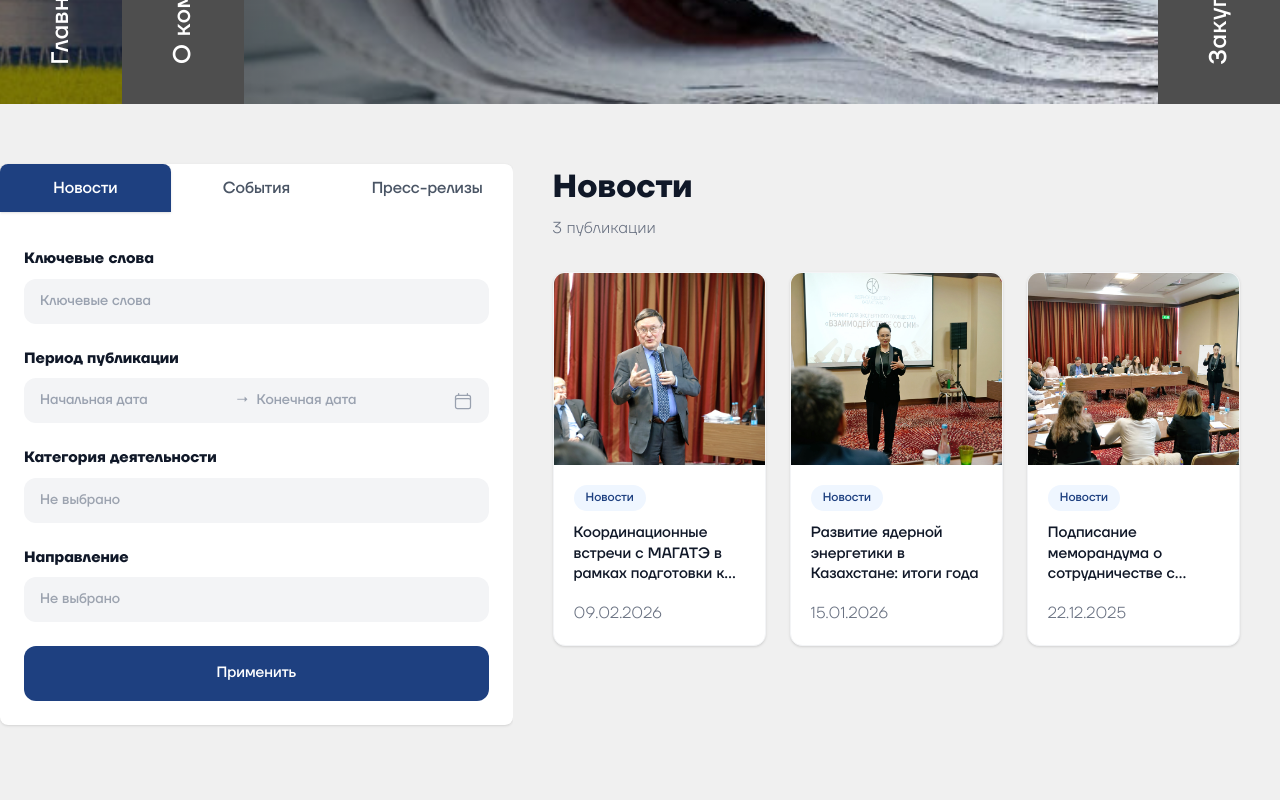
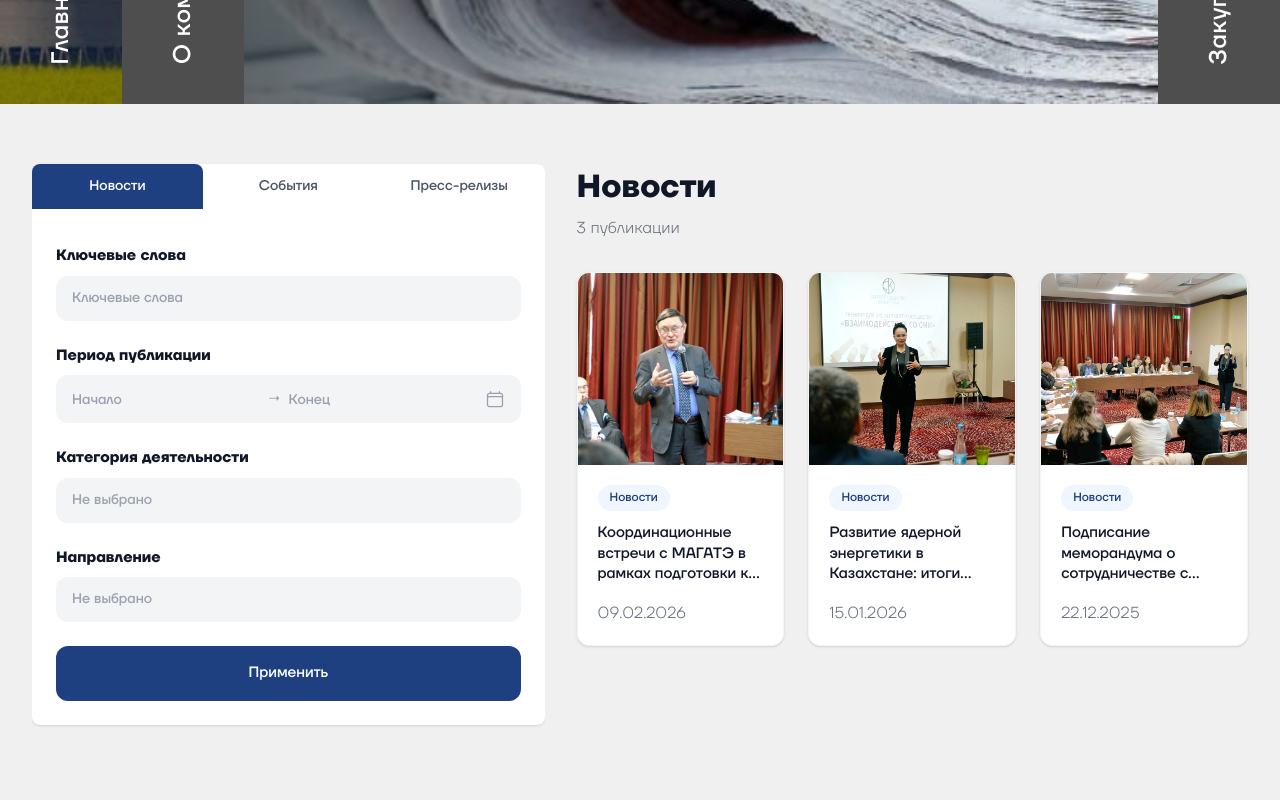
Before and after one commit to Bublik-05/knpp_practice, a Next.js app in the folder apps/web/: page /news in a window 1280 px wide. Shown: the part 560-1360 px from the top of the page. Built offline with nearby package versions, Linux system fonts and the light colour scheme; grey boxes are pictures that could not be loaded.

Commit message:
updated new filter

```diff
--- a/apps/web/components/sections/NewsContent.tsx
+++ b/apps/web/components/sections/NewsContent.tsx
@@ -93,7 +93,7 @@ export default function NewsContent() {
       <NewsFilter active={filter} onChange={setFilter} counts={counts} />
 
       {/* Контент справа */}
-      <div className="flex-1 px-10 py-10">
+      <div className="flex-1 pr-8 py-10">
         {/* Заголовок раздела */}
         <div className="mb-8">
           <h1 className="text-[32px] font-bold text-gray-900 ">
--- a/apps/web/components/sections/NewsFilter.tsx
+++ b/apps/web/components/sections/NewsFilter.tsx
@@ -1,6 +1,6 @@
 "use client";
 
-import { useState } from "react";
+import { useState, useEffect, useRef } from "react";
 
 export type FilterKey = "Новости" | "События" | "Пресс-релизы";
 
@@ -26,19 +26,163 @@ const directionOptions = [
   "Регулирование",
 ];
 
+const MONTHS_SHORT = [
+  "Янв", "Фев", "Мар", "Апр", "Май", "Июн",
+  "Июл", "Авг", "Сен", "Окт", "Ноя", "Дек",
+];
+
+/* ── Кастомный пикер месяц / год ──────────────────────── */
+interface MonthYear { year: number; month: number }
+
+interface PickerProps {
+  value: MonthYear | null;
+  onChange: (v: MonthYear | null) => void;
+  placeholder: string;
+  alignRight?: boolean;
+}
+
+function MonthYearPicker({ value, onChange, placeholder, alignRight }: PickerProps) {
+  const [open, setOpen]           = useState(false);
+  const [viewYear, setViewYear]   = useState(value?.year ?? new Date().getFullYear());
+  const [yearDraft, setYearDraft] = useState(String(value?.year ?? new Date().getFullYear()));
+  const containerRef = useRef<HTMLDivElement>(null);
+
+  // Закрыть при клике вне
+  useEffect(() => {
+    function onDown(e: MouseEvent) {
+      if (containerRef.current && !containerRef.current.contains(e.target as Node))
+        setOpen(false);
+    }
+    if (open) document.addEventListener("mousedown", onDown);
+    return () => document.removeEventListener("mousedown", onDown);
+  }, [open]);
+
+  // Синхронизировать черновик года при открытии
+  function handleOpen() {
+    const y = value?.year ?? new Date().getFullYear();
+    setViewYear(y);
+    setYearDraft(String(y));
+    setOpen(true);
+  }
+
+  function stepYear(delta: number) {
+    setViewYear((y) => {
+      const next = y + delta;
+      setYearDraft(String(next));
+      return next;
+    });
+  }
+
+  function handleYearType(raw: string) {
+    setYearDraft(raw);
+    const n = parseInt(raw, 10);
+    if (!isNaN(n) && n >= 1900 && n <= 2100) setViewYear(n);
+  }
+
+  function pickMonth(month: number) {
+    onChange({ year: viewYear, month });
+    setOpen(false);
+  }
+
+  const label = value ? `${MONTHS_SHORT[value.month - 1]} ${value.year}` : "";
+
+  return (
+    <div ref={containerRef} className="relative flex-1 min-w-0">
+      {/* Поле ввода */}
+      <input
+        type="text"
+        readOnly
+        placeholder={placeholder}
+        value={label}
+        onClick={handleOpen}
+        className="w-full bg-transparent outline-none border-none text-[14px] text-gray-700 placeholder-gray-400 cursor-pointer caret-transparent"
+      />
+
+      {/* Дропдаун */}
+      {open && (
+        <div
+          className={`absolute top-full z-50 mt-2 bg-white rounded-2xl shadow-2xl p-4 w-[220px] ${
+            alignRight ? "right-0" : "left-0"
+          }`}
+        >
+          {/* Навигация по году */}
+          <div className="flex items-center justify-between mb-3">
+            <button
+              onMouseDown={(e) => e.preventDefault()}
+              onClick={() => stepYear(-1)}
+              className="w-8 h-8 flex items-center justify-center rounded-full hover:bg-gray-100 text-gray-500 text-lg font-light"
+            >
+              ‹
+            </button>
+
+            <input
+              type="text"
+              value={yearDraft}
+              onChange={(e) => handleYearType(e.target.value)}
+              onMouseDown={(e) => e.stopPropagation()}
+              className="w-16 text-center text-[15px] font-semibold text-gray-900 outline-none border-b border-gray-200 bg-transparent pb-0.5"
+            />
+
+            <button
+              onMouseDown={(e) => e.preventDefault()}
+              onClick={() => stepYear(1)}
+              className="w-8 h-8 flex items-center justify-center rounded-full hover:bg-gray-100 text-gray-500 text-lg font-light"
+            >
+              ›
+            </button>
+          </div>
+
+          {/* Сетка месяцев */}
+          <div className="grid grid-cols-3 gap-1">
+            {MONTHS_SHORT.map((m, i) => {
+              const isActive = value?.year === viewYear && value?.month === i + 1;
+              return (
+                <button
+                  key={m}
+                  onMouseDown={(e) => e.preventDefault()}
+                  onClick={() => pickMonth(i + 1)}
+                  className={`py-2 rounded-lg text-[13px] font-medium transition-colors duration-100 ${
+                    isActive
+                      ? "bg-[#1E4080] text-white"
+                      : "text-gray-600 hover:bg-gray-100"
+                  }`}
+                >
+                  {m}
+                </button>
+              );
+            })}
+          </div>
+
+          {/* Кнопка сброса */}
+          {value && (
+            <button
+              onMouseDown={(e) => e.preventDefault()}
+              onClick={() => { onChange(null); setOpen(false); }}
+              className="mt-3 w-full text-[12px] text-gray-400 hover:text-red-400 transition-colors text-center"
+            >
+              Очистить
+            </button>
+          )}
+        </div>
+      )}
+    </div>
+  );
+}
+
+/* ── Основной компонент фильтра ───────────────────────── */
 export default function NewsFilter({ active, onChange }: Props) {
-  const [keyword, setKeyword] = useState("");
-  const [dateFrom, setDateFrom] = useState("");
-  const [dateTo, setDateTo] = useState("");
-  const [category, setCategory] = useState("");
+  const [keyword,   setKeyword]   = useState("");
+  const [dateFrom,  setDateFrom]  = useState<{ year: number; month: number } | null>(null);
+  const [dateTo,    setDateTo]    = useState<{ year: number; month: number } | null>(null);
+  const [category,  setCategory]  = useState("");
   const [direction, setDirection] = useState("");
 
   function handleApply() {
-    // Применение доп. фильтров — расширить при необходимости
+    // Расширить при необходимости
   }
 
   return (
-    <aside className="shrink-0">
+    <aside className="px-8 shrink-0">
       <div
         className="sticky top-16 pt-10"
         style={{ height: "calc(100vh - 4rem)", overflowY: "auto" }}
@@ -46,7 +190,7 @@ export default function NewsFilter({ active, onChange }: Props) {
         {/* Card */}
         <div className="bg-white rounded-lg shadow-sm flex flex-col gap-3">
 
-          {/* ── Tabs ── */}
+          {/* ── Табы ── */}
           <div className="flex rounded-lg">
             {tabs.map((tab) => (
               <button
@@ -54,23 +198,22 @@ export default function NewsFilter({ active, onChange }: Props) {
                 onClick={() => onChange(tab)}
                 className={`
                   flex-1 font-medium py-3 px-3 rounded-t-lg
-                  transition-colors duration-150 whitespace-nowrap
-                  ${
-                    active === tab
-                      ? "bg-[#1E4080] text-white shadow-sm"
-                      : "text-gray-600 hover:text-gray-800"
-                  }
+                  transition-colors duration-150 whitespace-nowrap text-[14px]
+                  ${active === tab
+                    ? "bg-[#1E4080] text-white"
+                    : "text-gray-600 hover:text-gray-800"}
                 `}
               >
                 {tab}
               </button>
             ))}
           </div>
+
           <div className="flex flex-col p-6 gap-6">
 
             {/* ── Ключевые слова ── */}
             <div className="flex flex-col gap-2">
-              <label className="text-[15px] font-semibold text-gray-900 font-[family-name:var(--font-tt-firs)]">
+              <label className="text-[15px] font-semibold text-gray-900">
                 Ключевые слова
               </label>
               <input
@@ -78,125 +221,75 @@ export default function NewsFilter({ active, onChange }: Props) {
                 placeholder="Ключевые слова"
                 value={keyword}
                 onChange={(e) => setKeyword(e.target.value)}
-                className="
-                  w-full bg-gray-100 rounded-xl px-4 py-3
-                  text-[14px] text-gray-700 placeholder-gray-400
-                  outline-none border-none
-                  font-[family-name:var(--font-tt-firs)]
-                "
+                className="w-full bg-gray-100 rounded-xl px-4 py-3 text-[14px] text-gray-700 placeholder-gray-400 outline-none border-none"
               />
             </div>
 
             {/* ── Период публикации ── */}
             <div className="flex flex-col gap-2">
-              <label className="text-[15px] font-semibold text-gray-900 font-[family-name:var(--font-tt-firs)]">
+              <label className="text-[15px] font-semibold text-gray-900">
                 Период публикации
               </label>
               <div className="flex items-center bg-gray-100 rounded-xl px-4 py-3 gap-2">
-                <input
-                  type="text"
-                  placeholder="Начальная дата"
+                <MonthYearPicker
                   value={dateFrom}
-                  onChange={(e) => setDateFrom(e.target.value)}
-                  onFocus={(e) => (e.target.type = "date")}
-                  onBlur={(e) => { if (!e.target.value) e.target.type = "text"; }}
-                  className="
-                    flex-1 bg-transparent outline-none border-none
-                    text-[14px] text-gray-700 placeholder-gray-400 min-w-0
-                    font-[family-name:var(--font-tt-firs)]
-                  "
+                  onChange={setDateFrom}
+                  placeholder="Начало"
                 />
                 <span className="text-gray-400 text-[14px] shrink-0">→</span>
-                <input
-                  type="text"
-                  placeholder="Конечная дата"
+                <MonthYearPicker
                   value={dateTo}
-                  onChange={(e) => setDateTo(e.target.value)}
-                  onFocus={(e) => (e.target.type = "date")}
-                  onBlur={(e) => { if (!e.target.value) e.target.type = "text"; }}
-                  className="
-                    flex-1 bg-transparent outline-none border-none
-                    text-[14px] text-gray-700 placeholder-gray-400 min-w-0
-                    font-[family-name:var(--font-tt-firs)]
-                  "
+                  onChange={setDateTo}
+                  placeholder="Конец"
+                  alignRight
                 />
-                {/* Calendar icon */}
-                <svg
-                  xmlns="http://www.w3.org/2000/svg"
-                  className="w-5 h-5 text-gray-400 shrink-0"
-                  fill="none"
-                  viewBox="0 0 24 24"
-                  stroke="currentColor"
-                  strokeWidth={1.5}
-                >
-                  <path
-                    strokeLinecap="round"
-                    strokeLinejoin="round"
-                    d="M6.75 3v2.25M17.25 3v2.25M3 18.75V7.5a2.25 2.25 0 012.25-2.25h13.5A2.25 2.25 0 0121 7.5v11.25m-18 0A2.25 2.25 0 005.25 21h13.5A2.25 2.25 0 0021 18.75m-18 0v-7.5A2.25 2.25 0 015.25 9h13.5A2.25 2.25 0 0121 11.25v7.5"
-                  />
+                {/* Иконка календаря */}
+                <svg xmlns="http://www.w3.org/2000/svg" className="w-5 h-5 text-gray-400 shrink-0" fill="none" viewBox="0 0 24 24" stroke="currentColor" strokeWidth={1.5}>
+                  <path strokeLinecap="round" strokeLinejoin="round" d="M6.75 3v2.25M17.25 3v2.25M3 18.75V7.5a2.25 2.25 0 012.25-2.25h13.5A2.25 2.25 0 0121 7.5v11.25m-18 0A2.25 2.25 0 005.25 21h13.5A2.25 2.25 0 0021 18.75m-18 0v-7.5A2.25 2.25 0 015.25 9h13.5A2.25 2.25 0 0121 11.25v7.5" />
                 </svg>
               </div>
             </div>
 
             {/* ── Категория деятельности ── */}
             <div className="flex flex-col gap-2">
-              <label className="text-[15px] font-semibold text-gray-900 font-[family-name:var(--font-tt-firs)]">
+              <label className="text-[15px] font-semibold text-gray-900">
                 Категория деятельности
               </label>
               <select
                 value={category}
                 onChange={(e) => setCategory(e.target.value)}
-                className="
-                  w-full bg-gray-100 rounded-xl px-4 py-3
-                  text-[14px] placeholder-gray-400 outline-none border-none
-                  appearance-none
-                  font-[family-name:var(--font-tt-firs)]
-                  text-gray-400
-                "
+                className="w-full bg-gray-100 rounded-xl px-4 py-3 text-[14px] outline-none border-none appearance-none"
                 style={{ color: category ? "#374151" : "#9ca3af" }}
               >
                 <option value="" disabled hidden>Не выбрано</option>
                 {categoryOptions.map((opt) => (
-                  <option key={opt} value={opt} className="text-gray-800">
-                    {opt}
-                  </option>
+                  <option key={opt} value={opt} className="text-gray-800">{opt}</option>
                 ))}
               </select>
             </div>
 
             {/* ── Направление ── */}
             <div className="flex flex-col gap-2">
-              <label className="text-[15px] font-semibold text-gray-900 font-[family-name:var(--font-tt-firs)]">
+              <label className="text-[15px] font-semibold text-gray-900">
                 Направление
               </label>
               <select
                 value={direction}
                 onChange={(e) => setDirection(e.target.value)}
-                className="
-                  w-full bg-gray-100 rounded-xl px-4 py-3
-                  text-[14px] outline-none border-none
-                  appearance-none
-                  font-[family-name:var(--font-tt-firs)]
-                "
+                className="w-full bg-gray-100 rounded-xl px-4 py-3 text-[14px] outline-none border-none appearance-none"
                 style={{ color: direction ? "#374151" : "#9ca3af" }}
               >
                 <option value="" disabled hidden>Не выбрано</option>
                 {directionOptions.map((opt) => (
-                  <option key={opt} value={opt} className="text-gray-800">
-                    {opt}
-                  </option>
+                  <option key={opt} value={opt} className="text-gray-800">{opt}</option>
                 ))}
               </select>
             </div>
+
             {/* ── Применить ── */}
             <button
               onClick={handleApply}
-              className="
-                w-full bg-[#1E4080] text-white
-                py-4 rounded-xl text-[15px] font-medium
-                hover:bg-[#163366] transition-colors duration-150
-                font-[family-name:var(--font-tt-firs)]
-              "
+              className="w-full bg-[#1E4080] text-white py-4 rounded-xl text-[15px] font-medium hover:bg-[#163366] transition-colors duration-150"
             >
               Применить
             </button>
```
